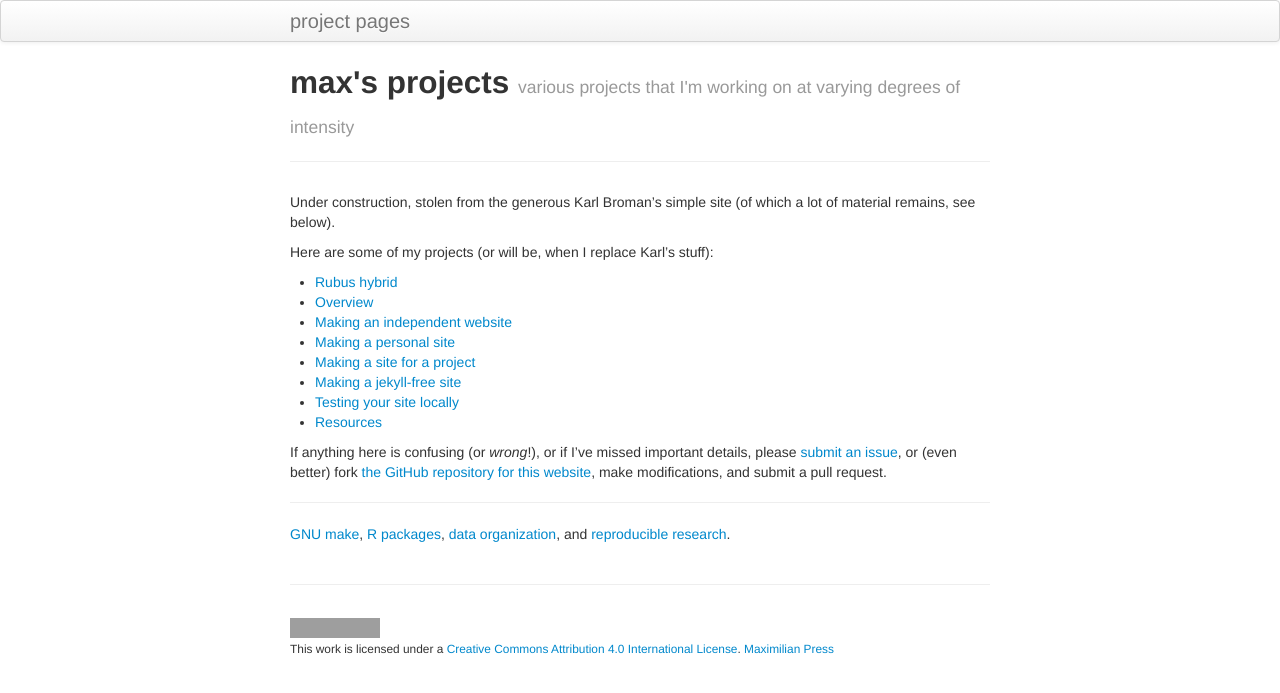
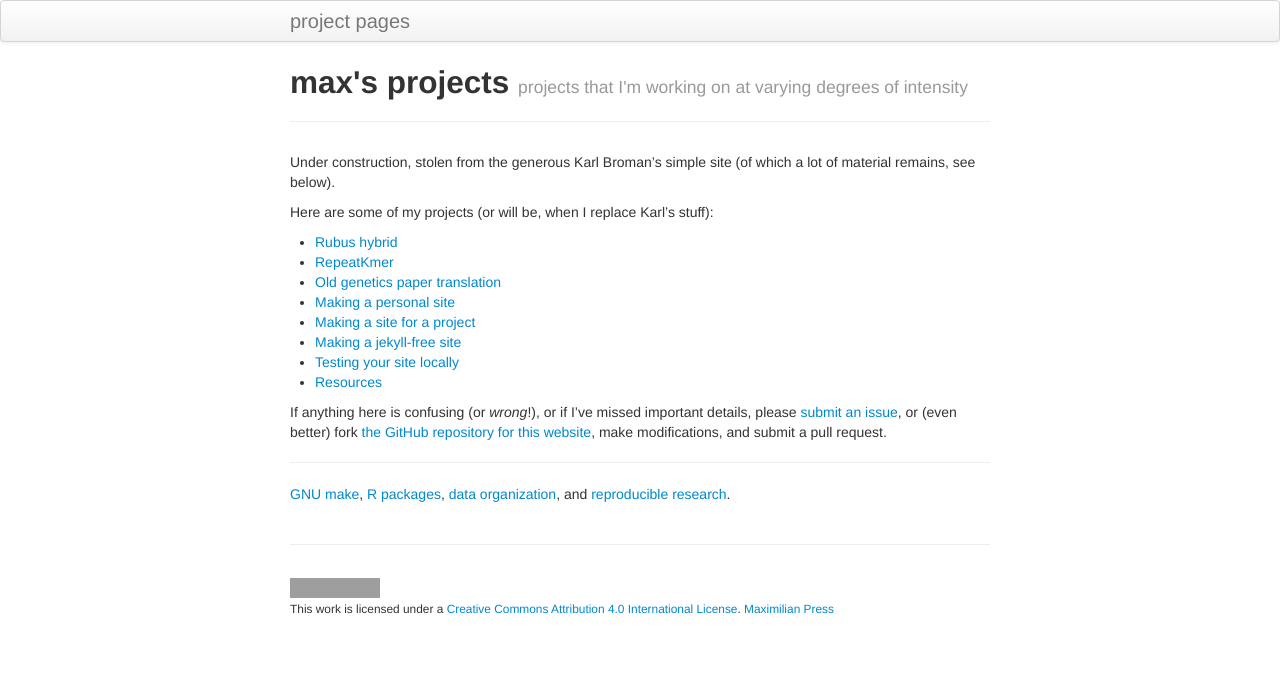
Before and after one commit to maximilianpress/projects, a Jekyll site: the page built from index.md, in a window 1280 px wide. Shown: the top 693 px of the page. Built offline with Jekyll 4.4.1, drawn with Linux system fonts in a browser that asks for light colours; grey boxes are pictures that could not be loaded.

Commit message:
updated index

```diff
--- a/index.md
+++ b/index.md
@@ -1,7 +1,7 @@
 ---
 layout: page
 title: max's projects
-tagline: various projects that I'm working on at varying degrees of intensity
+tagline: projects that I'm working on at varying degrees of intensity
 description: a place where i can put up some projects that i'm working on.
 ---
 
@@ -10,8 +10,8 @@ Under construction, stolen from the generous Karl Broman's simple site (of which
 Here are some of my projects (or will be, when I replace Karl's stuff):
 
 - [Rubus hybrid](pages/rubus.html)
-- [Overview](pages/overview.html)
-- [Making an independent website](pages/independent_site.html)
+- [RepeatKmer](pages/repeat_kmer.html)
+- [Old genetics paper translation](pages/woltereck.html)
 - [Making a personal site](pages/user_site.html)
 - [Making a site for a project](pages/project_site.html)
 - [Making a jekyll-free site](pages/nojekyll.html)
```
